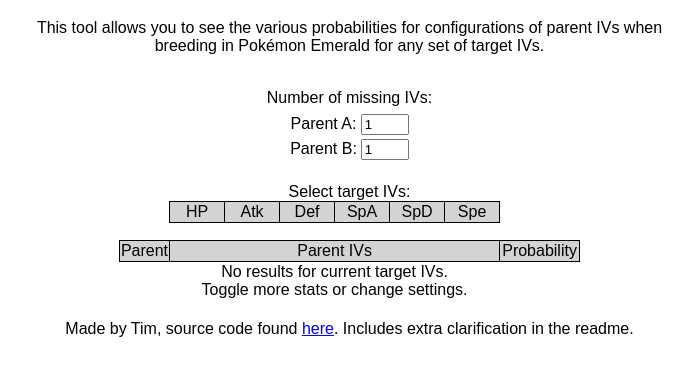
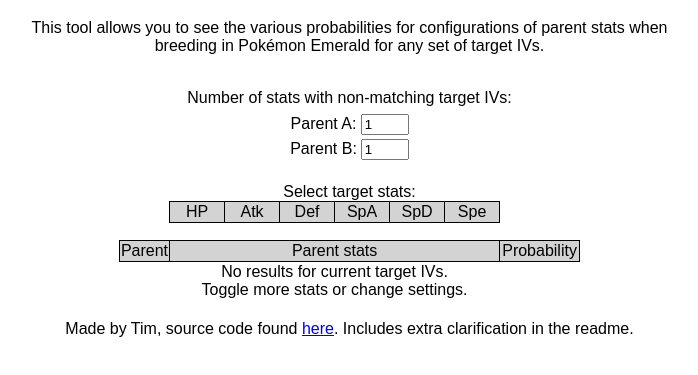
Before and after one commit to TimEvink/iv-breeding-emerald, a plain HTML site: page docs/index.html in a window 1280 px wide. Shown: the part 77-452 px from the top of the page, without its empty margins (283-981 px from the left). Drawn offline with Linux system fonts and the light colour scheme.

Commit message:
changed IVs to stats in html

```diff
--- a/docs/index.html
+++ b/docs/index.html
@@ -9,9 +9,9 @@
 <body>
   <div class="body-wrapper">
     <h1>Pokémon Emerald IV breeding tool</h1>
-    <p>This tool allows you to see the various probabilities for configurations of parent IVs when breeding in Pokémon Emerald for any set of target IVs.</p>
+    <p>This tool allows you to see the various probabilities for configurations of parent stats when breeding in Pokémon Emerald for any set of target IVs.</p>
     <div class="options-table-container">
-      <span><br>Number of missing IVs:</span>
+      <span><br>Number of stats with non-matching target IVs:</span>
       <table class="options-table">
         <tbody id="options-body">
           <tr>
@@ -27,7 +27,7 @@
     </div>
     <table class="center-table exclude-border">
       <caption>
-        Select target IVs:
+        Select target stats:
       </caption>
       <colgroup>
         <col style="width:50px">  <!-- left-column -->
@@ -57,7 +57,7 @@
       <tbody>
         <tr id="parent-ivs-header">
           <th class="left-column">Parent</th>
-          <th colspan="6" class="middle-column"> Parent IVs</th>
+          <th colspan="6" class="middle-column"> Parent stats</th>
           <th class="right-column">Probability</th>
         </tr>
         <tr id="noresultplaceholder">
```
